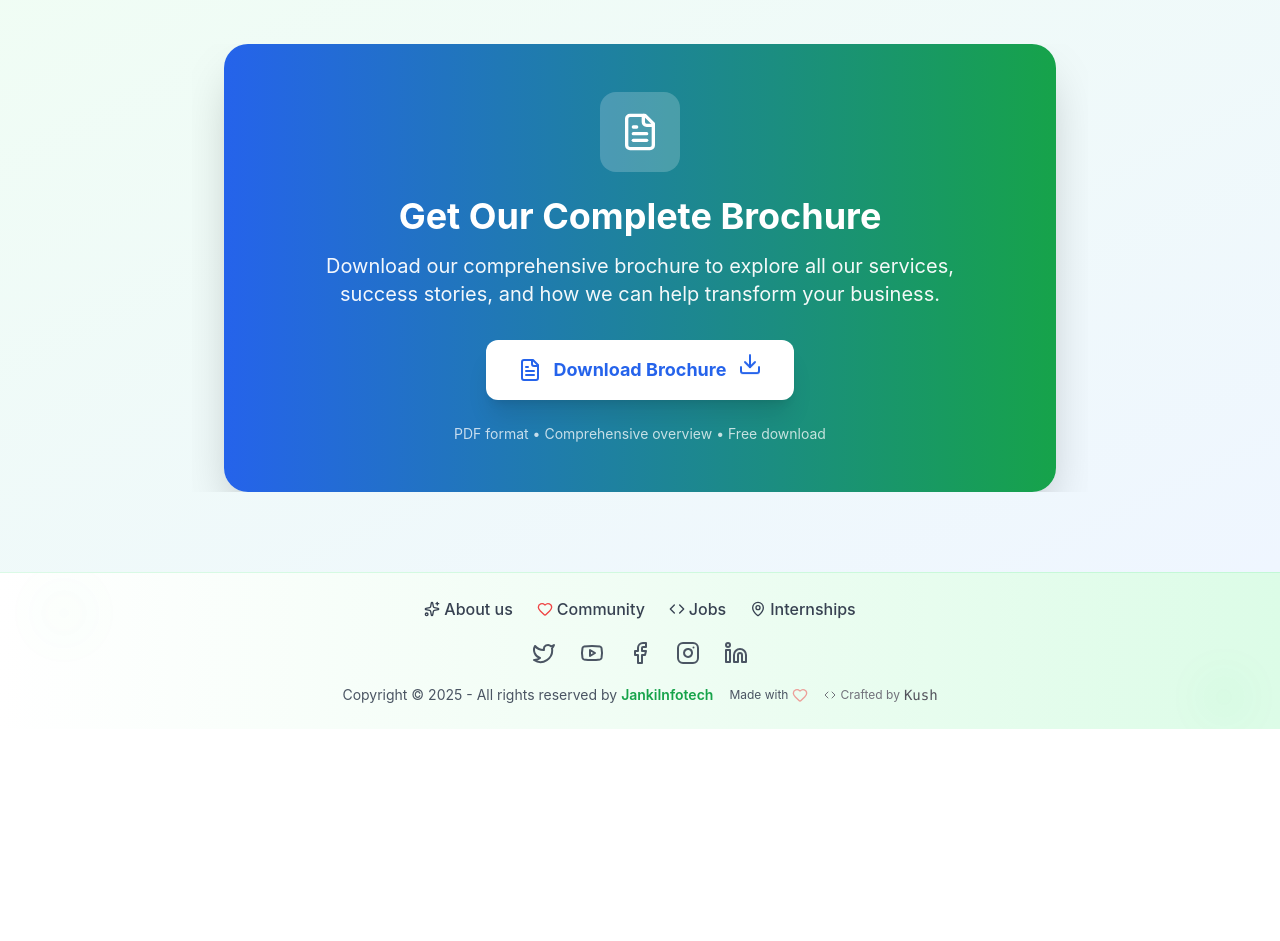
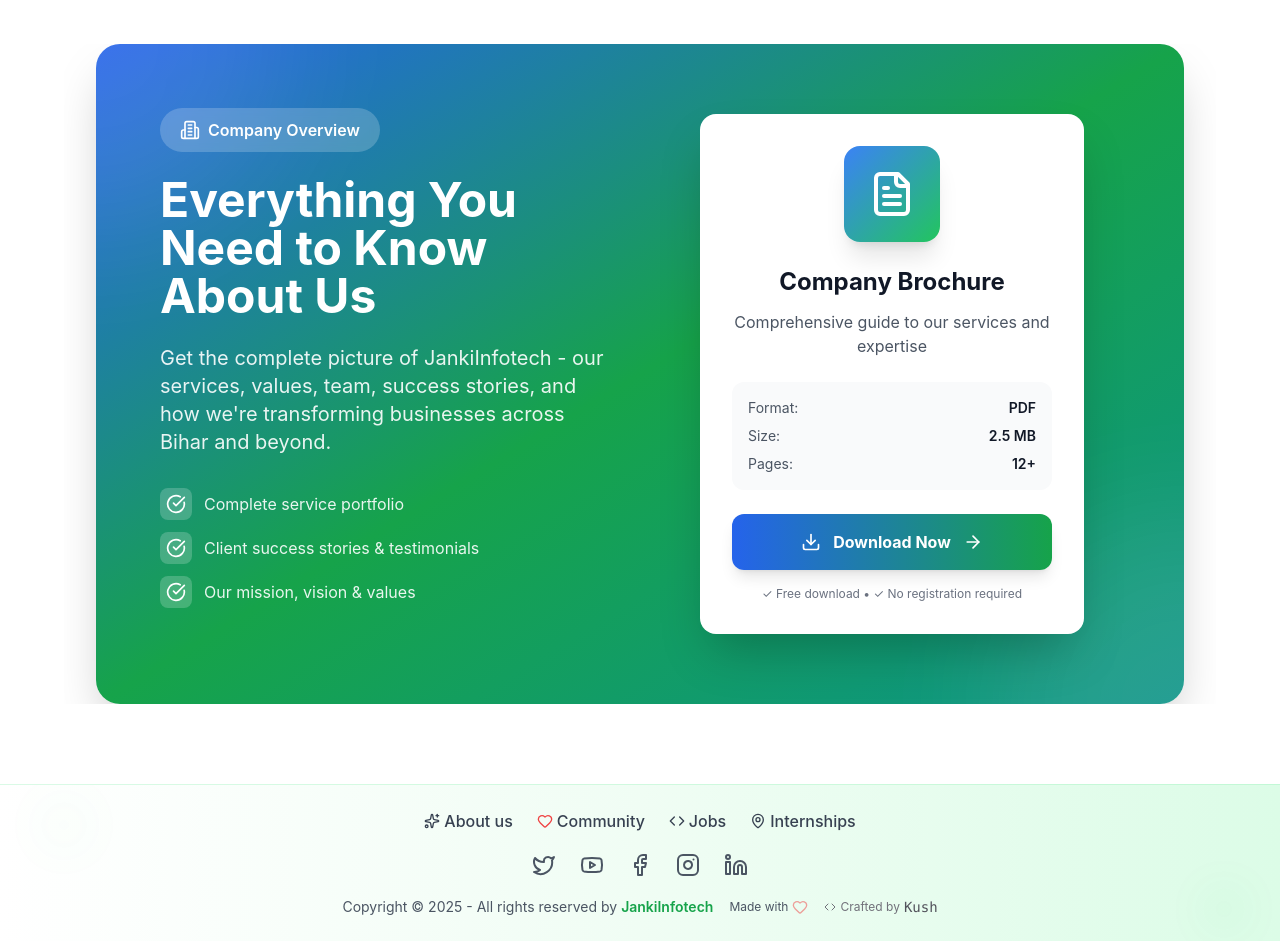
Before and after one commit to kushvardhan/jankiinfotech, a Next.js app: page /about in a window 1280 px wide. Shown: the part 6020-6961 px from the top of the page. Before the commit the page ends 6749 px from the top, so only its background shows below. Built offline with nearby package versions, Linux system fonts and the light colour scheme.

Commit message:
changed CTA Button

```diff
--- a/src/app/about/page.tsx
+++ b/src/app/about/page.tsx
@@ -3,8 +3,11 @@
 import { Navbar } from "@/components/Navbar";
 import SmallFooter from "@/components/SmallFooter";
 import {
+  ArrowRight,
   Award,
   Building,
+  Building2,
+  CheckCircle,
   Download,
   FileText,
   Heart,
@@ -534,32 +537,118 @@ export default function AboutPage() {
           </div>
         </section>
 
-        {/* Brochure Download CTA */}
-        <section className="py-20 bg-gradient-to-br from-green-50 to-blue-50">
-          <div className="container mx-auto max-w-4xl px-4 sm:px-6 lg:px-8">
-            <div className="bg-gradient-to-r from-blue-600 to-green-600 rounded-3xl p-8 md:p-12 text-white text-center shadow-2xl">
-              <div className="w-20 h-20 bg-white/20 rounded-2xl flex items-center justify-center mx-auto mb-6">
-                <FileText className="h-10 w-10 text-white" />
+        {/* Brochure Download CTA - About Page Themed */}
+        <section className="py-20 bg-white">
+          <div className="container mx-auto max-w-6xl px-4 sm:px-6 lg:px-8">
+            <div className="relative bg-gradient-to-br from-blue-600 via-green-600 to-teal-600 rounded-3xl overflow-hidden shadow-2xl">
+              {/* Animated background shapes */}
+              <div className="absolute inset-0 overflow-hidden">
+                <div className="absolute top-0 left-0 w-96 h-96 bg-white/10 rounded-full blur-3xl -translate-x-1/2 -translate-y-1/2"></div>
+                <div className="absolute bottom-0 right-0 w-96 h-96 bg-white/10 rounded-full blur-3xl translate-x-1/2 translate-y-1/2"></div>
               </div>
-              <h2 className="text-3xl md:text-4xl font-bold mb-4">
-                Get Our Complete Brochure
+
+              <div className="relative z-10 p-8 md:p-16">
+                <div className="grid md:grid-cols-2 gap-12 items-center">
+                  {/* Left side - Content */}
+                  <div className="text-white">
+                    <div className="inline-flex items-center bg-white/20 backdrop-blur-sm px-5 py-2.5 rounded-full mb-6">
+                      <Building2 className="h-5 w-5 mr-2" />
+                      <span className="font-semibold">Company Overview</span>
+                    </div>
+
+                    <h2 className="text-4xl md:text-5xl font-bold mb-6 leading-tight">
+                      Everything You Need to Know About Us
                     </h2>
-              <p className="text-lg md:text-xl mb-8 opacity-95 max-w-2xl mx-auto">
-                Download our comprehensive brochure to explore all our services,
-                success stories, and how we can help transform your business.
+
+                    <p className="text-lg md:text-xl mb-8 text-white/90 leading-relaxed">
+                      Get the complete picture of JankiInfotech - our services,
+                      values, team, success stories, and how we&apos;re transforming
+                      businesses across Bihar and beyond.
                     </p>
+
+                    <div className="space-y-3 mb-8">
+                      <div className="flex items-center gap-3">
+                        <div className="w-8 h-8 bg-white/20 rounded-lg flex items-center justify-center">
+                          <CheckCircle className="h-5 w-5" />
+                        </div>
+                        <span className="text-white/90">
+                          Complete service portfolio
+                        </span>
+                      </div>
+                      <div className="flex items-center gap-3">
+                        <div className="w-8 h-8 bg-white/20 rounded-lg flex items-center justify-center">
+                          <CheckCircle className="h-5 w-5" />
+                        </div>
+                        <span className="text-white/90">
+                          Client success stories & testimonials
+                        </span>
+                      </div>
+                      <div className="flex items-center gap-3">
+                        <div className="w-8 h-8 bg-white/20 rounded-lg flex items-center justify-center">
+                          <CheckCircle className="h-5 w-5" />
+                        </div>
+                        <span className="text-white/90">
+                          Our mission, vision & values
+                        </span>
+                      </div>
+                    </div>
+                  </div>
+
+                  {/* Right side - Download card */}
+                  <div className="flex justify-center">
+                    <div className="bg-white rounded-2xl p-8 shadow-2xl max-w-sm w-full transform hover:scale-105 transition-transform duration-300">
+                      <div className="text-center">
+                        <div className="inline-flex items-center justify-center w-24 h-24 bg-gradient-to-br from-blue-500 to-green-500 rounded-2xl mb-6 shadow-xl">
+                          <FileText className="h-12 w-12 text-white" />
+                        </div>
+
+                        <h3 className="text-2xl font-bold text-gray-900 mb-3">
+                          Company Brochure
+                        </h3>
+
+                        <p className="text-gray-600 mb-6">
+                          Comprehensive guide to our services and expertise
+                        </p>
+
+                        <div className="bg-gray-50 rounded-xl p-4 mb-6">
+                          <div className="flex items-center justify-between text-sm">
+                            <span className="text-gray-600">Format:</span>
+                            <span className="font-semibold text-gray-900">
+                              PDF
+                            </span>
+                          </div>
+                          <div className="flex items-center justify-between text-sm mt-2">
+                            <span className="text-gray-600">Size:</span>
+                            <span className="font-semibold text-gray-900">
+                              2.5 MB
+                            </span>
+                          </div>
+                          <div className="flex items-center justify-between text-sm mt-2">
+                            <span className="text-gray-600">Pages:</span>
+                            <span className="font-semibold text-gray-900">
+                              12+
+                            </span>
+                          </div>
+                        </div>
+
                         <a
-                href="/brochure.jpeg"
-                download="JankiInfotech-Brochure.jpeg"
-                className="inline-flex items-center gap-3 bg-white text-blue-600 hover:bg-gray-100 px-8 py-4 rounded-xl font-bold text-lg shadow-xl hover:shadow-2xl transition-all duration-300 transform hover:scale-105"
+                          href="/brochure.pdf"
+                          download="JankiInfotech-Brochure.pdf"
+                          className="group w-full bg-gradient-to-r from-blue-600 to-green-600 hover:from-blue-700 hover:to-green-700 text-white font-bold py-4 px-6 rounded-xl shadow-lg hover:shadow-xl transition-all duration-300 flex items-center justify-center gap-3"
                         >
-                <FileText className="h-6 w-6" />
-                Download Brochure
-                <Download className="h-6 w-6 animate-bounce" />
+                          <Download className="h-5 w-5 group-hover:animate-bounce" />
+                          Download Now
+                          <ArrowRight className="h-5 w-5 group-hover:translate-x-1 transition-transform" />
                         </a>
-              <p className="text-sm mt-6 opacity-75">
-                PDF format • Comprehensive overview • Free download
+
+                        <p className="text-xs text-gray-500 mt-4">
+                          ✓ Free download • ✓ No registration required
                         </p>
+                      </div>
+                    </div>
+                  </div>
+                </div>
+              </div>
             </div>
           </div>
         </section>
```
Lines whose indentation alone changed are shown as unchanged.
